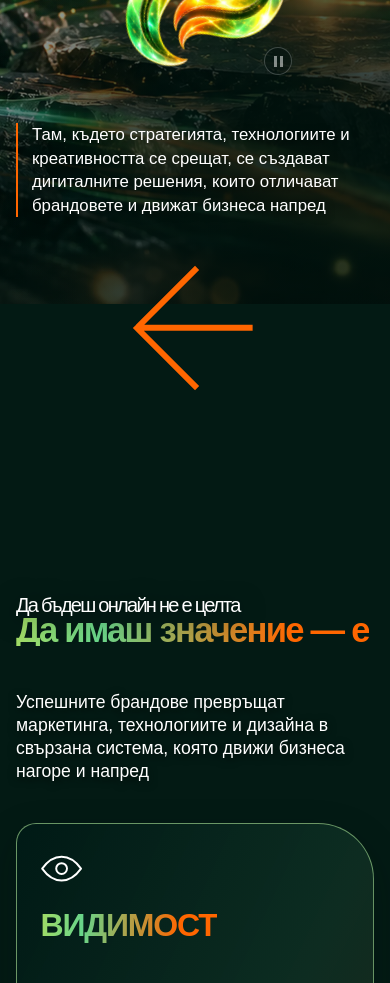
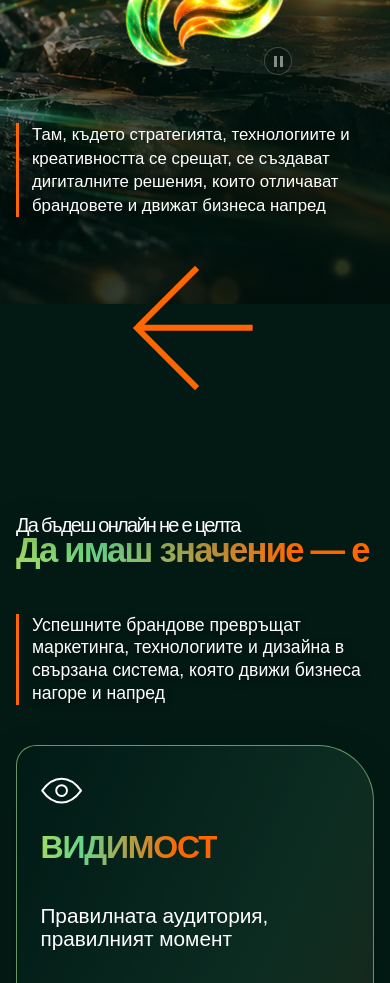
Before and after one commit to PetyaBabukova/WebCreativeTeam_2026, a Next.js app: page /bg in a window 390 px wide. Shown: the part 540-1523 px from the top of the page. Built offline with nearby package versions, Linux system fonts and the light colour scheme; a web font is replaced by a local one.

Commit message:
Intro section ready

```diff
--- a/components/IntroSection.tsx
+++ b/components/IntroSection.tsx
@@ -26,18 +26,20 @@ export default function IntroSection({ copy }: { copy: IntroCopy }) {
   useEffect(() => {
     const section = sectionRef.current;
     if (!section || typeof IntersectionObserver === "undefined") return;
+    const title = section.querySelector(".intro__title");
+    if (!title) return;
     let observer: IntersectionObserver | undefined;
     let frame = 0;
     const prepare = () => {
       // Keep restored or already visible content readable instead of hiding it after hydration.
-      if (window.scrollY > 0 || section.getBoundingClientRect().top < window.innerHeight) return;
+      if (window.scrollY > 0 || title.getBoundingClientRect().top < window.innerHeight) return;
       setPhase("pending");
       observer = new IntersectionObserver(([entry]) => {
         if (!entry.isIntersecting) return;
         setPhase("shown");
         observer?.disconnect();
       }, { rootMargin: "0px 0px -20% 0px" });
-      observer.observe(section);
+      observer.observe(title);
     };
     const afterLoad = () => { frame = requestAnimationFrame(() => { frame = requestAnimationFrame(prepare); }); };
     if (document.readyState === "complete") afterLoad();
--- a/components/SitePage.css
+++ b/components/SitePage.css
@@ -44,7 +44,7 @@
 .hero__headline-line--0 { color: var(--color-primary); font-size: 1.15em; font-weight: 800; background: var(--gradient-brand); background-clip: text; -webkit-background-clip: text; -webkit-text-fill-color: transparent; }
 .hero__lede { display: flex; flex-direction: column; grid-column: 3; grid-row: 2; align-self: end; justify-self: center; width: clamp(22rem, 28vw, 27rem); max-width: 100%; }
 .hero__description { position: relative; margin: 0; padding-inline-start: 1rem; color: var(--color-white); font-size: clamp(1.05rem, 1.4vw, 1.3rem); line-height: 1.4; text-align: left; text-shadow: 0 2px 8px #00110d; }
-.hero__description::before { position: absolute; top: 0; bottom: 0; inset-inline-start: 0; width: 2px; background: var(--color-primary); content: ""; }
+.hero__description::before, .intro__lead::before { position: absolute; top: 0; bottom: 0; inset-inline-start: 0; width: 3px; background: var(--color-primary); content: ""; }
 /* The rotated arrow's painted tip sits above its box, so its margin includes that overhang. */
 .hero__arrow { display: block; width: clamp(5.5rem, 7.2vw, 8rem); height: auto; margin: calc(var(--hero-stack-gap) + clamp(1.15rem, 1.51vw, 1.7rem)) auto 0; overflow: visible; fill: var(--color-primary); }
 .hero-orb { position: relative; z-index: 1; grid-column: 3; grid-row: 1; align-self: end; justify-self: center; width: min(19.2vw, 32.4svh, 25.2rem); aspect-ratio: 1; margin-bottom: var(--hero-stack-gap); }
@@ -56,14 +56,14 @@
 .hero-orb__pause-icon { display: block; width: 9px; height: 11px; border-inline: 3px solid currentColor; }
 .hero-orb__play-icon { display: block; width: 0; height: 0; margin-left: 2px; border-top: 5.5px solid transparent; border-bottom: 5.5px solid transparent; border-left: 9px solid currentColor; }
 
-.intro { position: relative; z-index: 1; color: var(--color-white); }
+.intro { position: relative; z-index: 1; margin-top: -4rem; color: var(--color-white); }
 .intro__inner { --intro-card-gap: clamp(3.5rem, 5vw, 5.5rem); display: grid; align-content: center; min-height: 100svh; gap: clamp(2.75rem, 5vh, 4rem); padding-block: clamp(5rem, 9vh, 7rem); padding-inline: clamp(0rem, 2.5vw, 3rem); }
 .intro__header { display: grid; grid-template-columns: minmax(0, 2.1fr) minmax(18rem, .95fr); align-items: end; gap: clamp(2rem, 4vw, 4.5rem); }
 .intro__title { margin: 0; font-size: clamp(3.4rem, 5.8vw, 6.3rem); font-weight: 300; line-height: .93; letter-spacing: -.045em; text-shadow: 0 4px 24px #00110dbb; }
 .intro__title-line { display: block; }
 .intro__title-line--0 { font-size: clamp(2rem, 3.6vw, 4.25rem); white-space: nowrap; }
-.intro__title-line--1 { width: max-content; max-width: 100%; font-weight: 800; background: var(--gradient-brand-compact); background-clip: text; -webkit-background-clip: text; -webkit-text-fill-color: transparent; text-shadow: none; }
-.intro__lead { max-width: 31rem; margin: 0; font-size: clamp(1.08rem, 1.35vw, 1.4rem); font-weight: 300; line-height: 1.3; text-shadow: 0 2px 8px #00110d; }
+.intro__title-line--1 { width: max-content; max-width: 100%; padding-inline-end: .15em; padding-bottom: .07em; font-weight: 800; background: var(--gradient-brand-compact); background-clip: text; -webkit-background-clip: text; -webkit-text-fill-color: transparent; text-shadow: none; }
+.intro__lead { position: relative; max-width: 31rem; margin: 0; padding-inline-start: 1rem; font-size: clamp(1.08rem, 1.35vw, 1.4rem); font-weight: 300; line-height: 1.3; text-shadow: 0 2px 8px #00110d; }
 .intro__cards { display: grid; grid-template-columns: repeat(3, minmax(0, 1fr)); gap: var(--intro-card-gap); padding: 0; margin: 0; list-style: none; }
 .intro__card { position: relative; display: grid; grid-template-rows: 2.7rem minmax(3.4rem, auto) minmax(4.5rem, auto) .125rem 1fr; align-content: start; min-width: 0; min-height: 26rem; gap: 1.4rem; padding: clamp(1.5rem, 2.2vw, 2.5rem); border: 1px solid #94c986b0; border-radius: 1.5rem 4.5rem 1.5rem 1.5rem; background: linear-gradient(115deg, #001a16d9, #133729a8 70%, #232d1fb8); box-shadow: 0 14px 36px #00110d40; }
 .intro__card:not(:last-child)::after { position: absolute; top: 50%; left: 100%; width: var(--intro-card-gap); color: var(--color-white); content: "×"; font-size: clamp(2.5rem, 3vw, 3.5rem); font-weight: 300; line-height: 1; text-align: center; text-shadow: 0 2px 10px #00110d; transform: translateY(-50%); }
@@ -117,6 +117,7 @@
   .hero__headline-mask, .hero__headline-line { width: 100%; max-width: 100%; }
   .hero-orb { align-self: center; width: min(52vw, 23svh); margin: 1.25rem 0 var(--hero-stack-gap); translate: none; }
   .hero__lede { align-self: center; width: min(100%, 27rem); margin-top: 0; }
+  .intro { margin-top: -5rem; }
   .intro__inner { gap: 2.5rem; padding-block: 8rem 6rem; padding-inline: 0; }
   .intro__title { font-size: clamp(2.4rem, 8vw, 4.5rem); }
   .intro__title-line--0 { font-size: clamp(1.25rem, 5vw, 2.8rem); }
```
